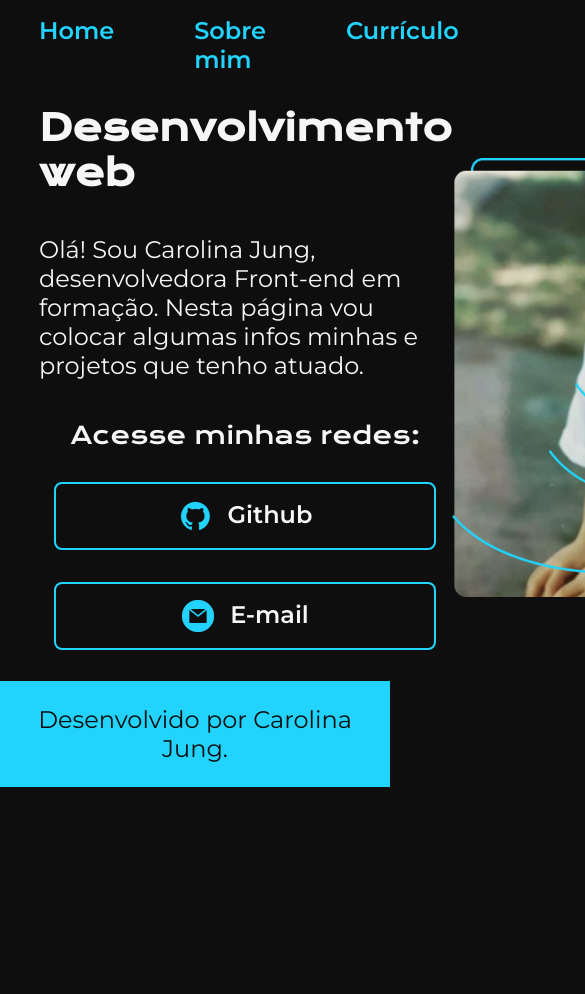
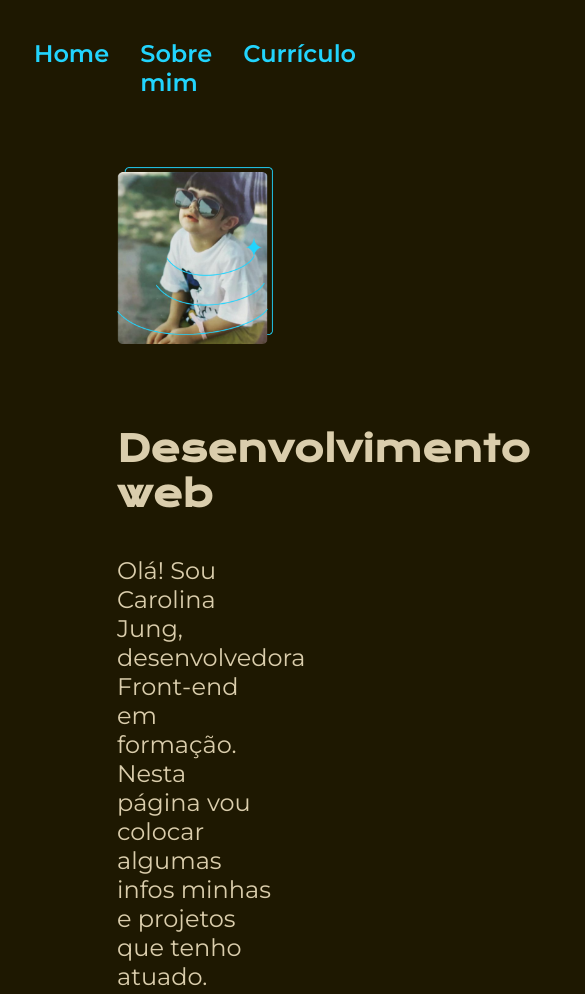
Before and after one commit to carolina-jung/carolina-jung, a plain HTML site: page index.html in a window 390 px wide. Shown: the top 994 px of the page, 585 px wide, since content can reach past the window. Before the commit the page ends 844 px from the top, so only its background shows below. Drawn offline with nearby package versions, Linux system fonts and the light colour scheme.

Commit message:
alterações de responsividade

```diff
--- a/index.html
+++ b/index.html
@@ -33,7 +33,7 @@
                 </a>
             </div>
         </section>
-        <img src="./assets/imagem.png" alt="Foto da Carolina Jung criança com óculos escuros." width="388px">
+        <img class="apresentacao__imagem" src="./assets/imagem.png" alt="Foto da Carolina Jung criança com óculos escuros."">
     </main>
 
     <footer class="footer">
--- a/styles/style.css
+++ b/styles/style.css
@@ -1,10 +1,10 @@
 @import url('https://fonts.googleapis.com/css2?family=Krona+One&family=Montserrat:wght@400;600&display=swap');
 
 :root {
-    --cor-primaria: #0F0E0E;
-    --cor-secundaria: #F6F6F6;
+    --cor-primaria: #1e1801;
+    --cor-secundaria: #dacdac;
     --cor-terciaria: #22D4FD;
-    --cor-hover: #27323A;
+    --cor-hover: #f85741;
 
     --fonte-primaria: 'Krona One', sans-serif;
     --fonte-secundaria: 'Montserrat', sans-serif;
@@ -27,7 +27,7 @@ body {
 
 .header__menu {
     display: flex;
-    gap: 80px;
+    gap: 10%;
 }
 
 .header__menu__link{
@@ -38,15 +38,20 @@ body {
     text-decoration: none;
 }
 
+.header__menu__link:hover {
+    background-color: var(--cor-hover);
+}
+
 .apresentacao {
     padding: 8% 10%;
     display: flex;
     align-items: center;
     justify-content: space-between;
+    gap: 82px;
 }
 
 .apresentacao__conteudo {
-    width: 615px;
+    width: 50%;
     display: flex;
     flex-direction: column;
     gap: 40px;
@@ -85,7 +90,7 @@ body {
     display: flex;
     justify-content: center;
     gap: 16px;
-    width: 378px;
+    width: 50%;
     text-align: center;
     border: 2px solid var(--cor-terciaria);
     border-radius: 8px;
@@ -106,6 +111,10 @@ body {
     color: var(--cor-terciaria);
 }
 
+.apresentacao__imagem {
+    width: 50%;
+}
+
 .footer {
     background-color: var(--cor-terciaria);
     color: var(--cor-primaria);
@@ -115,3 +124,22 @@ body {
     font-size: 1.5rem;
     font-weight: 400;
 }
+
+@media (max-width: 800px) { /*tablet*/
+
+    .header {
+        padding: 10%;
+    }
+
+    .header__menu {
+        justify-content: center;
+    }
+
+    .apresentacao {
+        flex-direction: column-reverse;
+    }
+}
+
+@media (max-width:400px { /*celular*/
+
+})
```
Also changed, not shown: about.html (+1 -1 lines), curriculo.html (+1 -1 lines).
